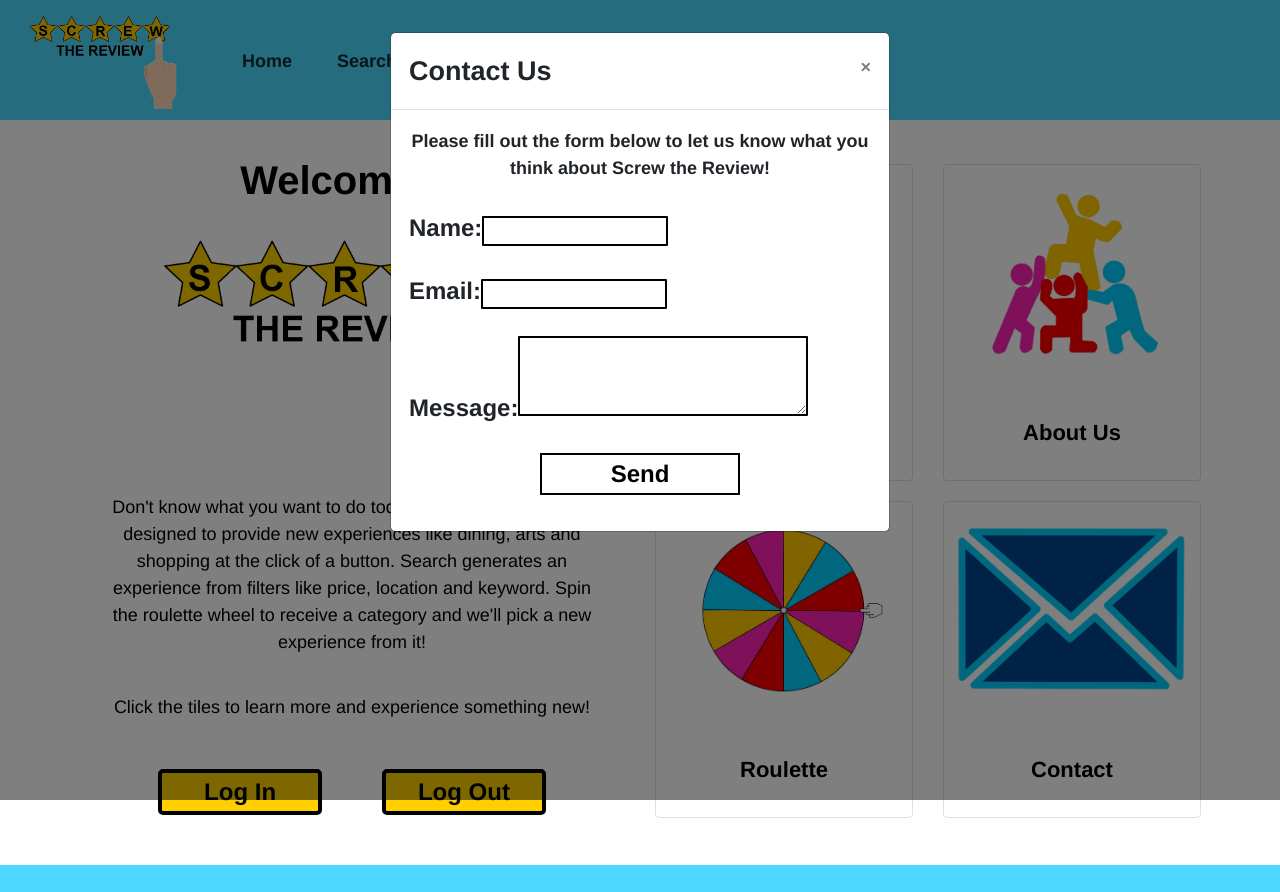
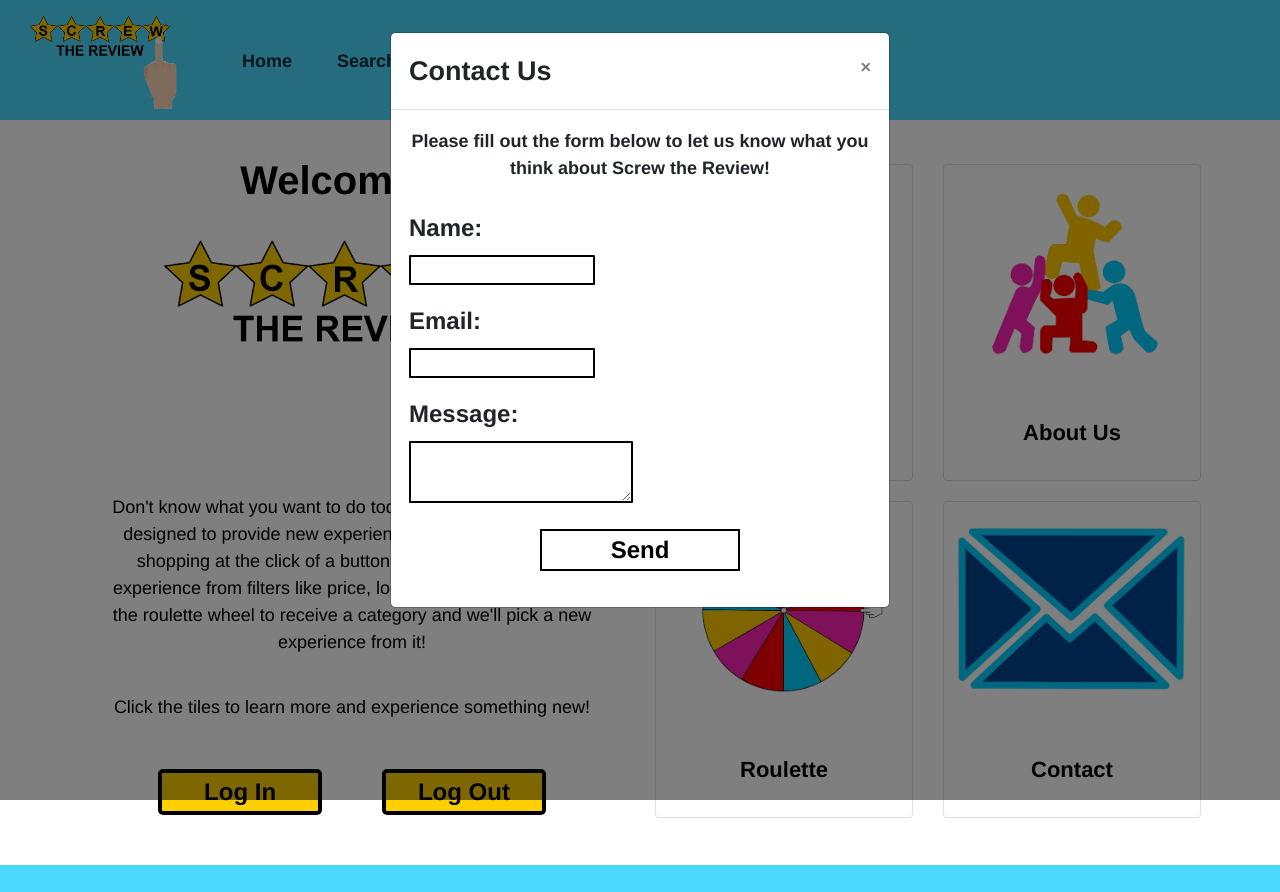
Before and after one commit to mackenzieleach/screwthereview, a React (Create React App) app: page / in a window 1280 px wide. Both pictures are taken after a click on the button "Contact". Built offline with nearby package versions, Linux system fonts and the light colour scheme.

Commit message:
Contact Form + Tests

```diff
--- /dev/null
+++ b/src/Form.js
@@ -0,0 +1,32 @@
+/* eslint-disable jsx-a11y/label-has-associated-control */
+/* eslint-disable react/jsx-filename-extension */
+import React from 'react';
+
+export default function Form() {
+  return (
+    <form name="contact" method="post">
+      <input type="hidden" name="form-name" value="contact" />
+      <p>
+        <label htmlFor="form-text" id="form-text">Name:</label>
+        {' '}
+        <br />
+        <input id="name" type="text" name="name" required />
+      </p>
+      <p>
+        <label htmlFor="form-text" id="form-text">Email:</label>
+        {' '}
+        <br />
+        <input id="name" type="email" name="email" required />
+      </p>
+      <p>
+        <label htmlFor="form-text" id="form-text">Message:</label>
+        {' '}
+        <br />
+        <textarea id="name" name="message" required />
+      </p>
+      <p>
+        <button id="submit-contact" type="submit">Send</button>
+      </p>
+    </form>
+  );
+}
--- a/src/Home.js
+++ b/src/Home.js
@@ -13,6 +13,7 @@ import contactIcon from './Images/ContactIcon.png';
 import aboutIcon from './Images/AboutIcon.png';
 import LoginButton from './LoginButton';
 import LogoutButton from './LogoutButton';
+import Form from './Form';
 
 class Home extends Component {
   constructor(props) {
@@ -98,27 +99,7 @@ class Home extends Component {
                     <Modal.Body id="modal-body">
                       {/* Contact Form is integrated with Netlify */}
                       <p id="contact-prompt"> Please fill out the form below to let us know what you think about Screw the Review! </p>
-                      <form name="contact" netlify>
-                        <p>
-                          <label htmlFor="form-text" id="form-text">
-                            Name:
-                            <input id="name" type="text" name="name" />
-                          </label>
-                        </p>
-                        <p>
-                          <label htmlFor="form-text" id="form-text">
-                            Email:
-                            <input id="name" type="email" name="email" />
-                          </label>
-                        </p>
-                        <p>
-                          <label htmlFor="form-text" id="form-text">
-                            Message:
-                            <textarea id="name" name="message" />
-                          </label>
-                        </p>
-                        <p><button id="submit-contact" type="submit">Send</button></p>
-                      </form>
+                      <Form />
                     </Modal.Body>
                   </Modal>
                 </div>
```
Also changed, not shown: 1 other file (tests, documents, lock files or other folders).
